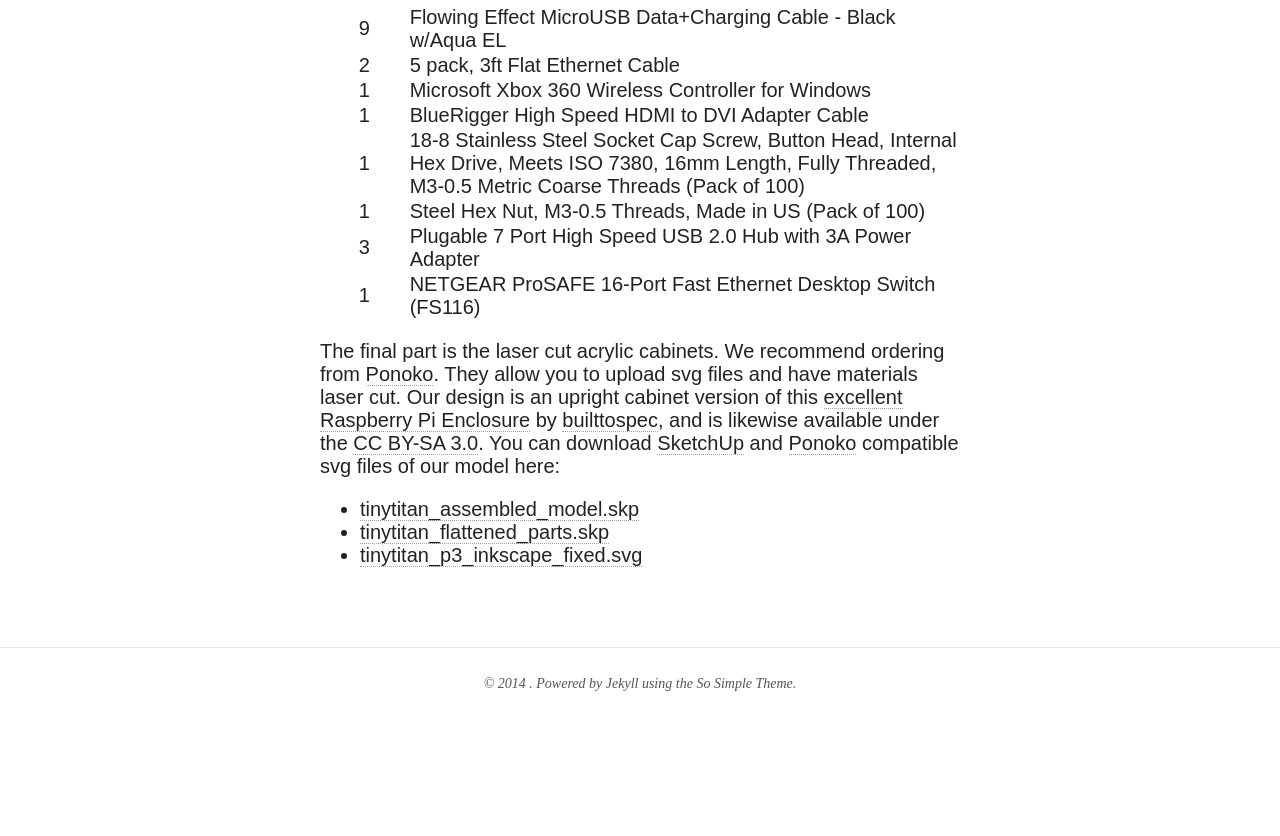
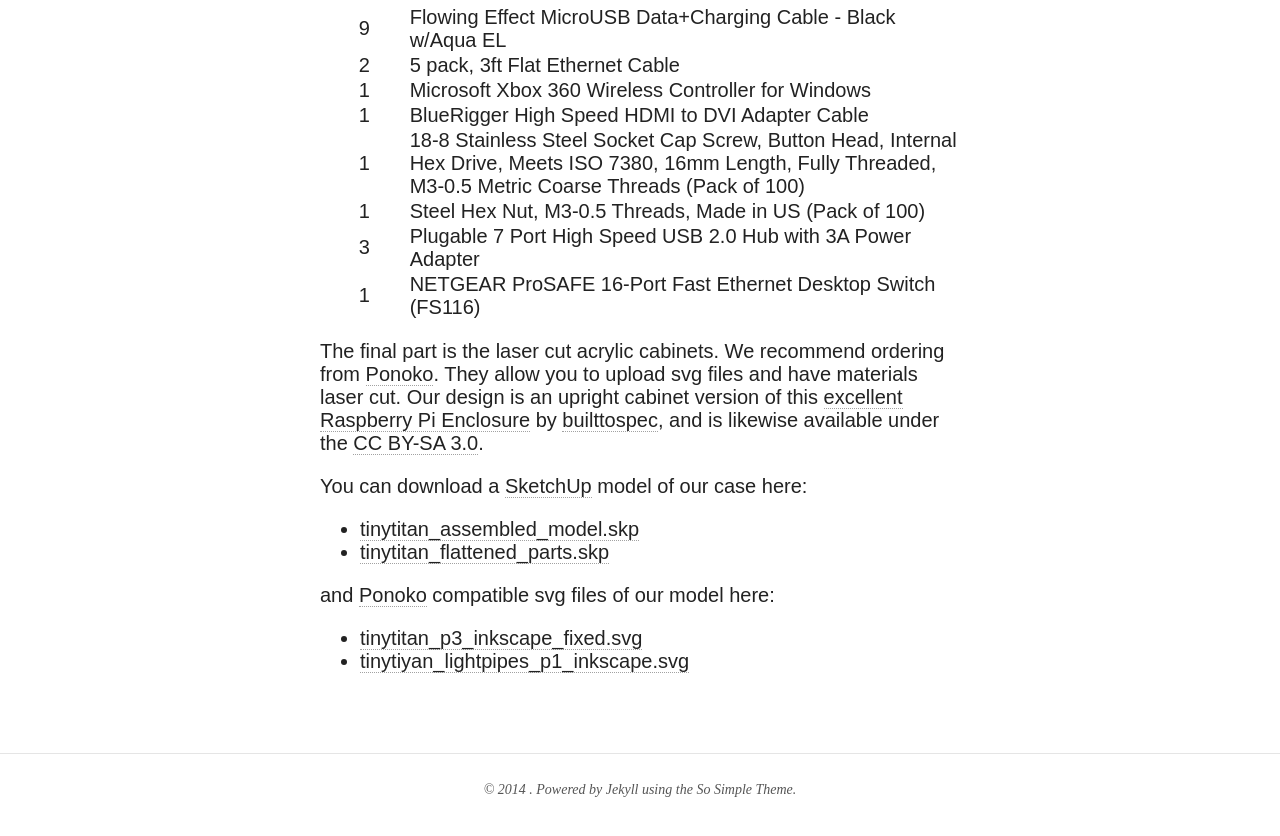
Before and after one commit to TinyTitan/tinytitan.github.io, a Jekyll site: the page built from index.md, in a window 1280 px wide and 900 px high, scrolled down 1978 px. Shown: the top 836 px of the window. Built offline with Jekyll 4.4.1, drawn with Linux system fonts in a browser that asks for light colours; nearby versions of some CDN libraries; before the commit the page ends 2772 px from its top, so only the background shows below that.

Commit message:
added missing svg file for the case lightpipes

```diff
--- a/index.md
+++ b/index.md
@@ -37,8 +37,14 @@
 | 1              | [NETGEAR ProSAFE 16-Port Fast Ethernet Desktop Switch (FS116)](http://www.amazon.com/NETGEAR-ProSAFE-16-Port-Ethernet-Desktop/dp/B000063UZW/)                                                                       |
 {: rules="groups"}
 
-The final part is the laser cut acrylic cabinets. We recommend ordering from [Ponoko](http://www.ponoko.com). They allow you to upload svg files and have materials laser cut. Our design is an upright cabinet version of this [excellent Raspberry Pi Enclosure](http://www.thingiverse.com/thing:25100) by [builttospec](http://www.thingiverse.com/builttospec), and is likewise available under the [CC BY-SA 3.0](http://creativecommons.org/licenses/by-sa/3.0). You can download [SketchUp](http://www.sketchup.com) and [Ponoko](https://www.ponoko.com/) compatible svg files of our model here:
+The final part is the laser cut acrylic cabinets. We recommend ordering from [Ponoko](http://www.ponoko.com). They allow you to upload svg files and have materials laser cut. Our design is an upright cabinet version of this [excellent Raspberry Pi Enclosure](http://www.thingiverse.com/thing:25100) by [builttospec](http://www.thingiverse.com/builttospec), and is likewise available under the [CC BY-SA 3.0](http://creativecommons.org/licenses/by-sa/3.0).
+
+You can download a [SketchUp](http://www.sketchup.com) model of our case here:
 
 - [tinytitan_assembled_model.skp](http://tinytitan.github.io/downloads/tinytitan_assembled_model.skp)
 - [tinytitan_flattened_parts.skp](http://tinytitan.github.io/downloads/tinytitan_flattened_parts.skp)
+
+and [Ponoko](https://www.ponoko.com/) compatible svg files of our model here:
+
 - [tinytitan_p3_inkscape_fixed.svg](http://tinytitan.github.io/downloads/tinytitan_p3_inkscape_fixed.svg)
+- [tinytiyan_lightpipes_p1_inkscape.svg](http://tinytitan.github.io/downloads/tinytiyan_lightpipes_p1_inkscape.svg)
```
Also changed, not shown: downloads/tinytiyan_lightpipes_p1_inkscape.svg (added).
